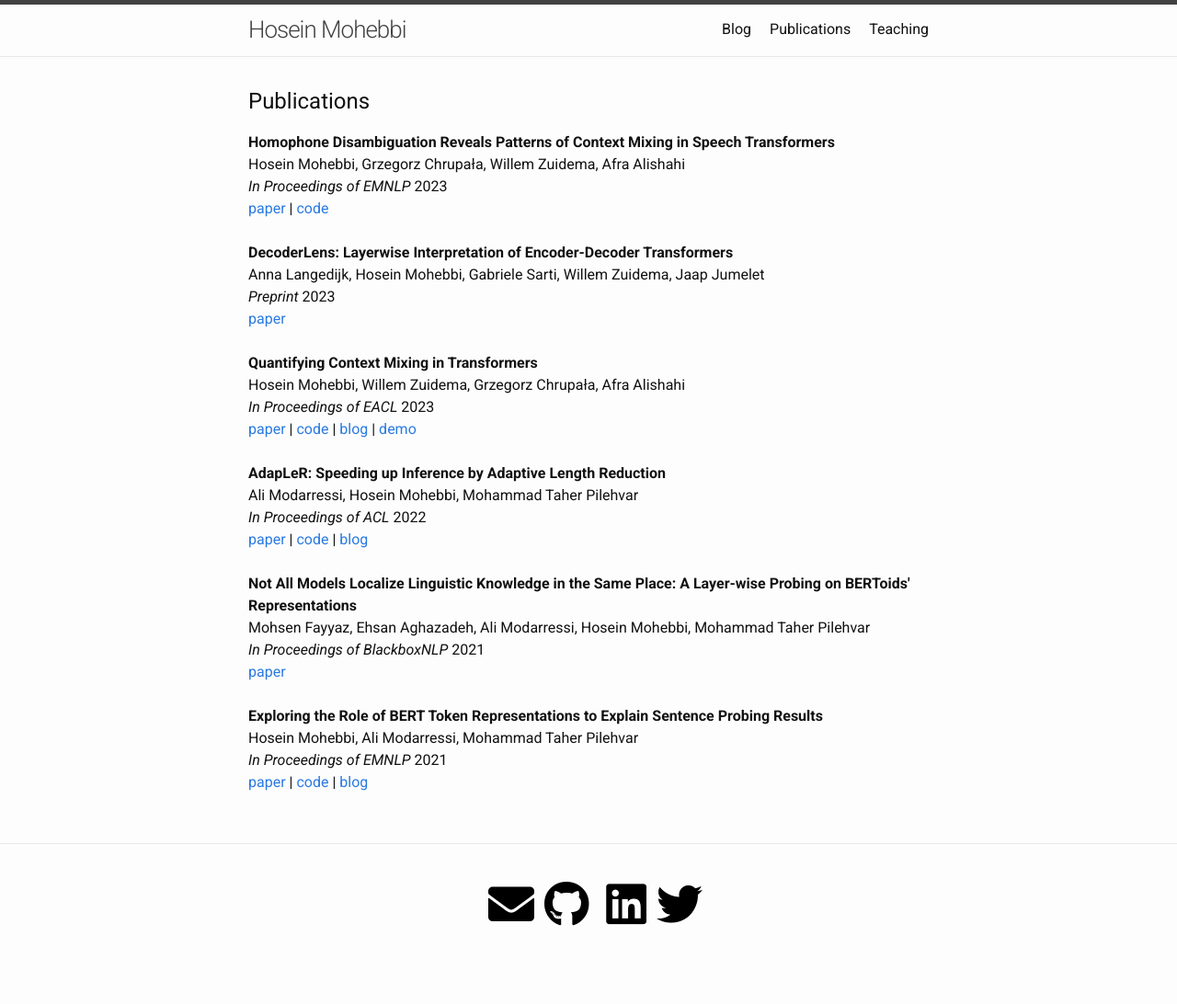
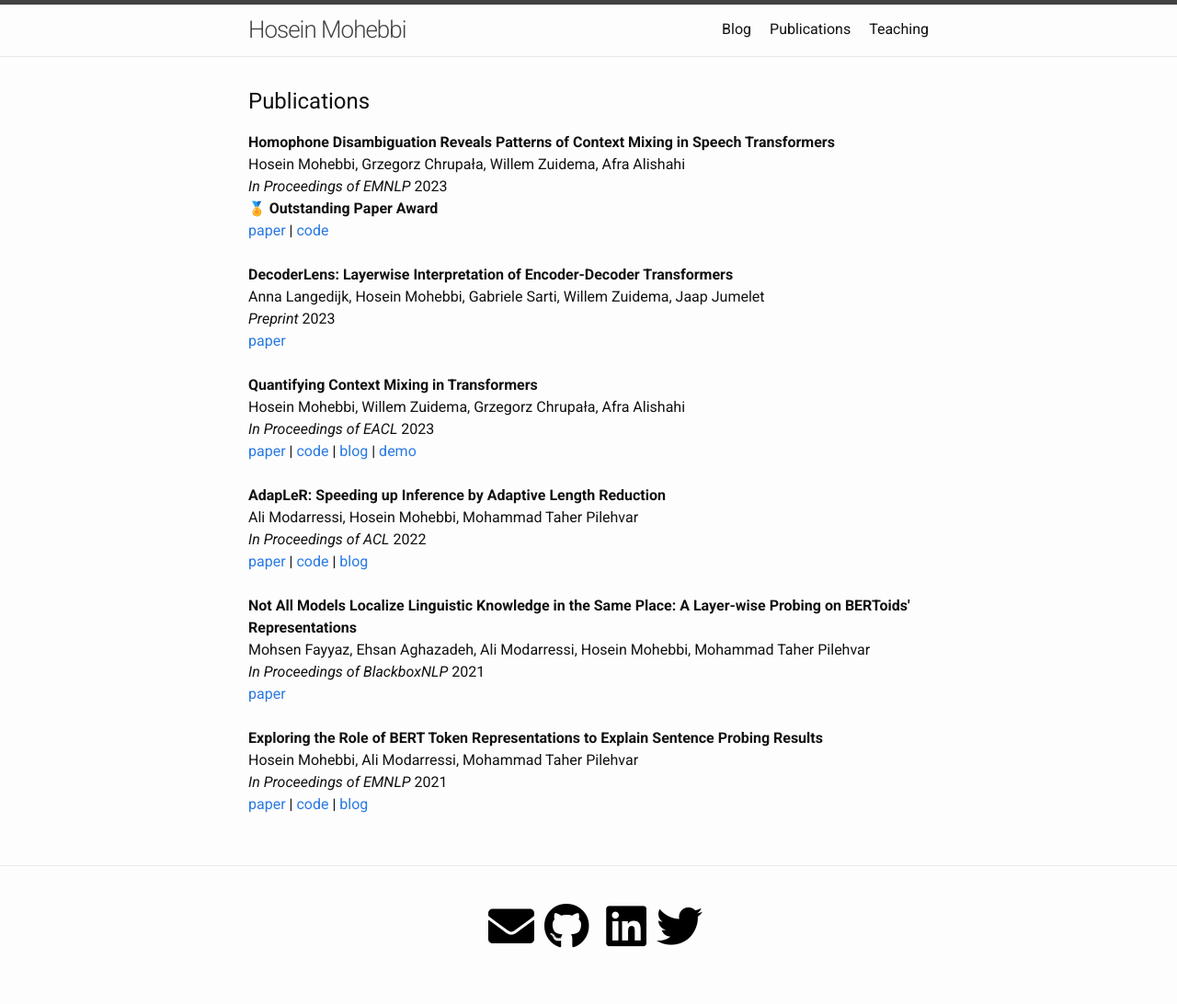
Before and after one commit to hmohebbi/hmohebbi.github.io, a Jekyll site: the page built from publications.md, in a window 1280 px wide. Shown: the whole page at 92% size. Built offline with Jekyll 4.4.1, drawn with Linux system fonts in a browser that asks for light colours; a style sheet for code colours, icons or effects is not loaded; before the commit the page ends 1068 px from its top, so only the background shows below that.

Commit message:
Update publications.md

```diff
--- a/publications.md
+++ b/publications.md
@@ -20,6 +20,7 @@ H. Mohebbi, A. Modarressi, M. T. Pilehvar. Exploring the Role of BERT Token Repr
 <b>Homophone Disambiguation Reveals Patterns of Context Mixing in Speech Transformers</b>
 <br>Hosein Mohebbi, Grzegorz Chrupała, Willem Zuidema, Afra Alishahi<br>
 <i>In Proceedings of EMNLP</i> 2023<br>
+<span class="emoji">🏅</span> <b>Outstanding Paper Award</b><br>
 <a href="https://arxiv.org/abs/2310.09925" target="_blank">paper</a> | <a href="https://github.com/hmohebbi/ContextMixingASR" target="_blank">code</a>
 <br><br>
 </ui>
```
